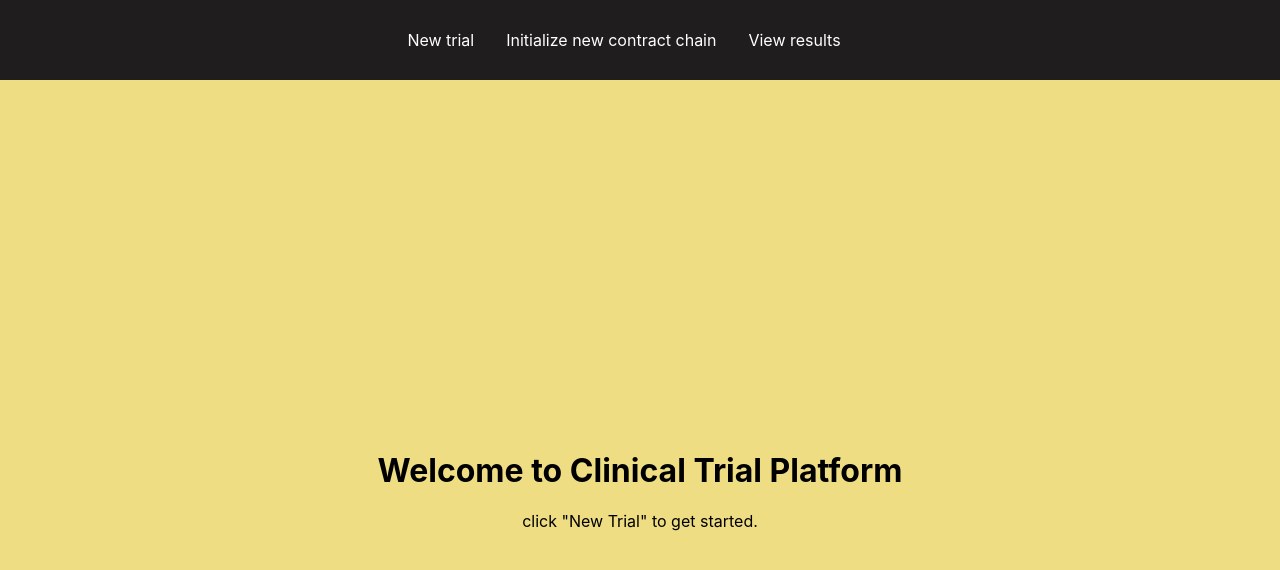
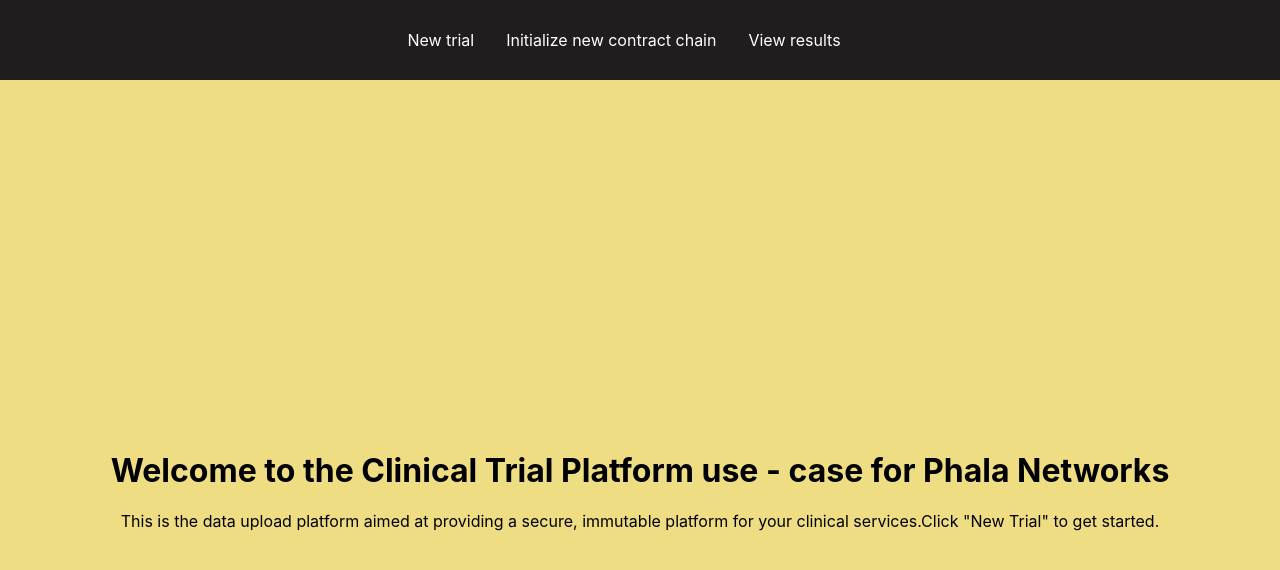
Before and after one commit to haechan01/virtual-clinical-trials-platform, a React (Create React App) app: page / in a window 1280 px wide. Shown: the top 570 px of the page. Built offline with nearby package versions, Linux system fonts and the light colour scheme.

Commit message:
Like I said I changed everything

```diff
--- a/src/App.js
+++ b/src/App.js
@@ -42,9 +42,11 @@
         div >
         <
         h1 >
-        Welcome to Clinical Trial Platform <
+        Welcome to the Clinical Trial Platform use -
+        case for Phala Networks <
         /h1>
-        click "New Trial"
+        This is the data upload platform aimed at providing a secure, immutable platform
+        for your clinical services.Click "New Trial"
         to get started. <
         /div>
     )
```
